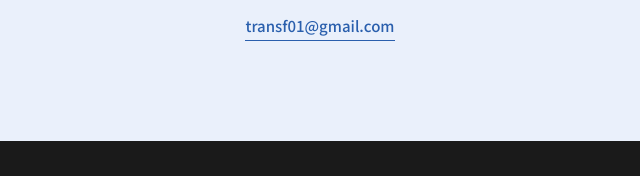
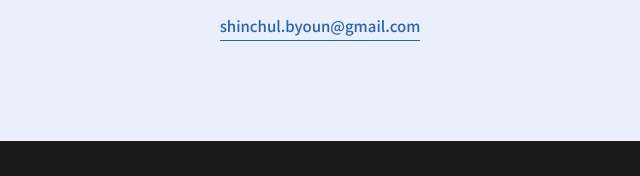
Before and after one commit to ShinchulByoun/hn-consulting, a plain HTML site: page index.html in a window 1280 px wide. Shown: the part 4299-4475 px from the top of the page, 320-960 px from the left. Drawn offline with Linux system fonts and the light colour scheme.

Commit message:
Update index.html

```diff
--- a/index.html
+++ b/index.html
@@ -472,7 +472,7 @@
 <!-- NAV -->
 <nav>
   <span class="nav-logo">에이치엔컨설팅</span>
-  <a href="mailto:transf01@gmail.com" class="nav-cta">문의하기</a>
+  <a href="mailto:shinchul.byoun@gmail.com" class="nav-cta">문의하기</a>
 </nav>
 
 <!-- HERO -->
@@ -481,7 +481,7 @@
     <p class="hero-eyebrow">HN Consulting</p>
     <h1>조직의 문제는 사람이 아니라,<br><em>대화</em>에 있습니다.</h1>
     <p class="hero-sub">에이치엔컨설팅은 동기면담(MI)과 심리기반 접근으로<br>조직 내 대화의 방식을 근본적으로 바꿉니다.</p>
-    <a href="mailto:transf01@gmail.com" class="btn-primary">문의하기 →</a>
+    <a href="mailto:shinchul.byoun@gmail.com" class="btn-primary">문의하기 →</a>
   </div>
 </section>
 
@@ -628,8 +628,8 @@
   <div class="container">
     <h2 class="section-title">대화가 바뀌면, 조직이 바뀝니다.</h2>
     <p class="section-desc">지금 어떤 문제를 겪고 계신지 편하게 말씀해 주세요.</p>
-    <a href="mailto:transf01@gmail.com" class="btn-primary">문의하기 →</a><br>
-    <a href="mailto:transf01@gmail.com" class="btn-email">transf01@gmail.com</a>
+    <a href="mailto:shinchul.byoun@gmail.com" class="btn-primary">문의하기 →</a><br>
+    <a href="mailto:shinchul.byoun@gmail.com" class="btn-email">shinchul.byoun@gmail.com</a>
   </div>
 </section>
 
```
